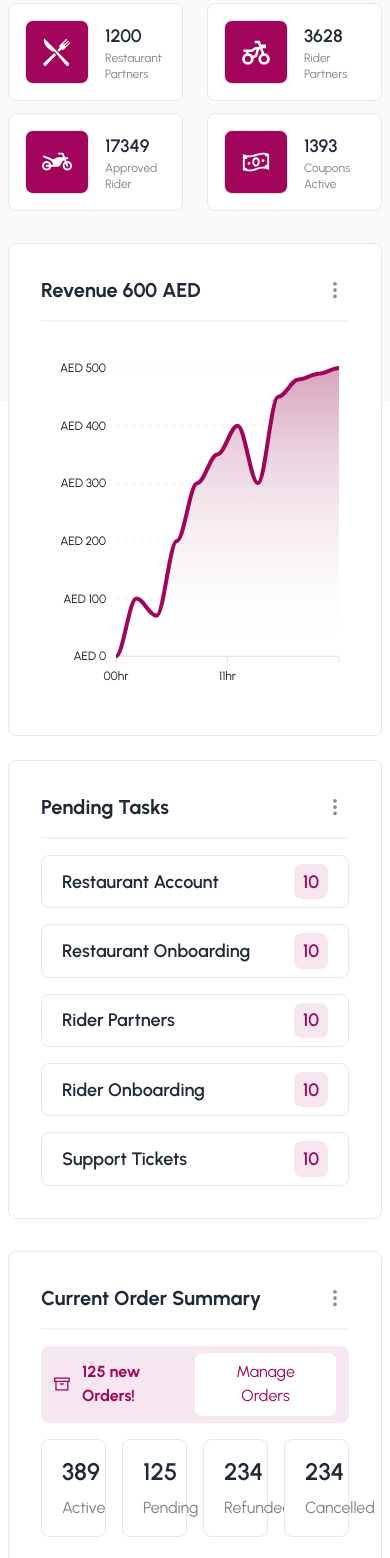
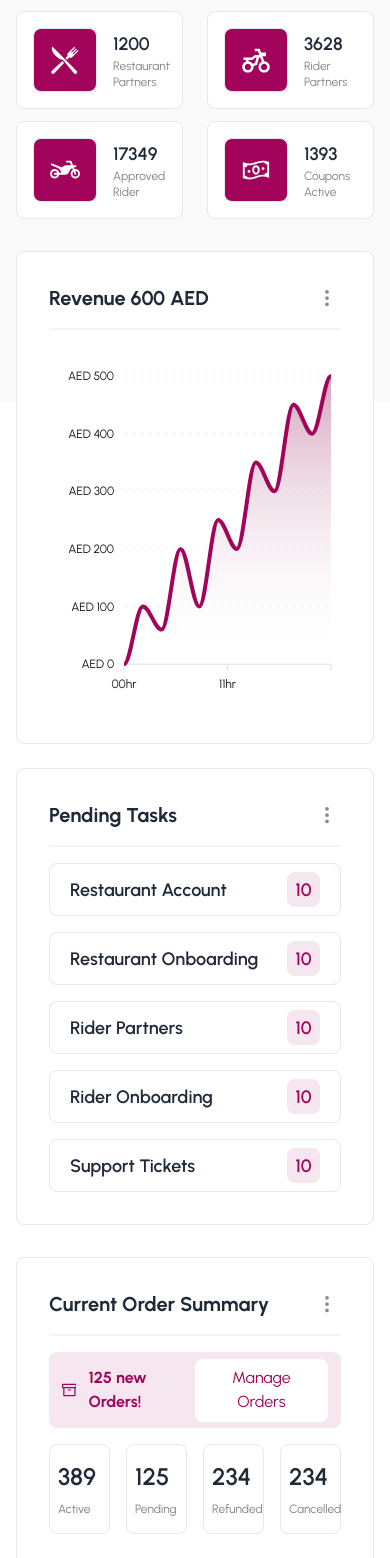
Before and after one commit to JannatulAfrozFaria/admin-layout, a React (Vite) app: page / in a window 390 px wide. Shown: the part 442-2000 px from the top of the page. Built offline with nearby package versions, Linux system fonts and the light colour scheme; a web font is replaced by a local one.

Commit message:
revenue chart updated

```diff
--- a/src/Home/HomeComponents/OrderSummary.jsx
+++ b/src/Home/HomeComponents/OrderSummary.jsx
@@ -47,14 +47,14 @@ const OrderSummary = () => {
             {/* ORDER-DATA------- */}
             <div className="grid grid-cols-4 gap-4">
                 {OrderStats.map(item => (
-                    <div key={item.id} className="flex flex-col gap-2 justify-center py-4 px-5 border rounded-lg bg-base-100">
+                    <div key={item.id} className="flex flex-col gap-2 justify-center py-4 px-2 md:px-5 border rounded-lg bg-base-100">
                         <p className="text-2xl md:text-4xl font-semibold">{item.number}</p>
-                        <p className="gray">{item.title}</p>
+                        <p className="gray text-xs md:text-base">{item.title}</p>
                     </div>
                 ))}
             </div>
              {/* PI-------CHART */}
-            <div className="my-6 grid grid-cols-2 gap-4">
+            <div className="my-6 grid  grid-cols-1 md:grid-cols-2 gap-4">
                 <div className="w-5/6 mx-auto flex justify-center">
                     <Doughnut data={chartData} options={chartOptions}  />
                 </div>
--- a/src/Home/HomeComponents/Revenue.jsx
+++ b/src/Home/HomeComponents/Revenue.jsx
@@ -4,8 +4,8 @@ import ReactApexChart from "react-apexcharts";
 const Revenue = () => {
     const series = [
         {
-            name: 'series1',
-            data: [0, 100, 70, 200, 300, 350, 400, 300, 450, 480, 490, 500]
+            name: 'Revenue',
+            data: [0, 100, 60, 200, 100, 250, 200, 350, 300, 450, 400, 500]
         }
     ];
 
@@ -41,16 +41,8 @@ const Revenue = () => {
             show: true,
             borderColor: '#f0f0ef',
             strokeDashArray: 4,
-            xaxis: {
-                lines: {
-                    show: false
-                }
-            },
-            yaxis: {
-                lines: {
-                    show: true
-                }
-            }
+            xaxis: { lines: { show: false } },
+            yaxis: { lines: { show: true } }
         },
         xaxis: {
             type: 'datetime',
@@ -69,7 +61,6 @@ const Revenue = () => {
                 "2018-09-19T22:00:00.000Z"
             ],
             labels: {
-                // format: 'dd/MM HH:mm',
                 formatter: (value) => {
                     const date = new Date(value);
                     return `${String(date.getUTCHours()).padStart(2, '0')}hr`;
@@ -77,16 +68,9 @@ const Revenue = () => {
                 style: {
                     colors: '#141414',
                     fontSize: '12px',
-                    fontFamily: 'Urbanist, sans-serif',
-                },
-            },
-            // title: {
-            //     text: "Time",
-            //     style: {
-            //         color: '#666',
-            //         fontSize: '14px'
-            //     }
-            // }
+                    fontFamily: 'Urbanist, sans-serif'
+                }
+            }
         },
         yaxis: {
             labels: {
@@ -94,20 +78,42 @@ const Revenue = () => {
                 style: {
                     colors: '#141414',
                     fontSize: '12px',
-                    fontFamily: 'Urbanist, sans-serif',
-                },
-            },
-            // title: {
-            //     text: "Revenue",
-            //     style: {
-            //         color: '#666',
-            //         fontSize: '14px'
-            //     }
-            // }
+                    fontFamily: 'Urbanist, sans-serif'
+                }
+            }
         },
         tooltip: {
-            x: {
-                format: 'dd/MM/yy HH:mm'
+            shared: false,
+            x: { show: false },
+            y: {
+                formatter: (value) => `${value}`,
+                title: { formatter: () => '' }
+            },
+            style: {
+                fontSize: '12px',
+                fontFamily: 'Urbanist, sans-serif',
+                color: '#000000'
+            },
+            theme: 'light',
+            marker: {
+                show: true,
+                fillColors: ['#FFFFFF'],
+                strokeColors: ['#a1045a'],
+                strokeWidth: 2,
+                radius: 4
+            },
+            background: {
+                enabled: true,
+                color: '#ffffff',
+                dropShadow: {
+                    enabled: true,
+                    top: 1,
+                    left: 1,
+                    blur: 5,
+                    color: '#000',
+                    opacity: 0.15
+                },
+                borderRadius: 4
             }
         }
     };
--- a/src/Home/HomePage/Home.jsx
+++ b/src/Home/HomePage/Home.jsx
@@ -9,7 +9,7 @@ import Statistics from "../HomeComponents/Statistics";
 
 const Home = () => {
     return (
-        <div className="urbanist px-2 md:px-6 py-2">
+        <div className="urbanist px-4 md:px-6 py-4">
             <NavBar></NavBar>
             <Date></Date>
             <Statistics></Statistics>
```
